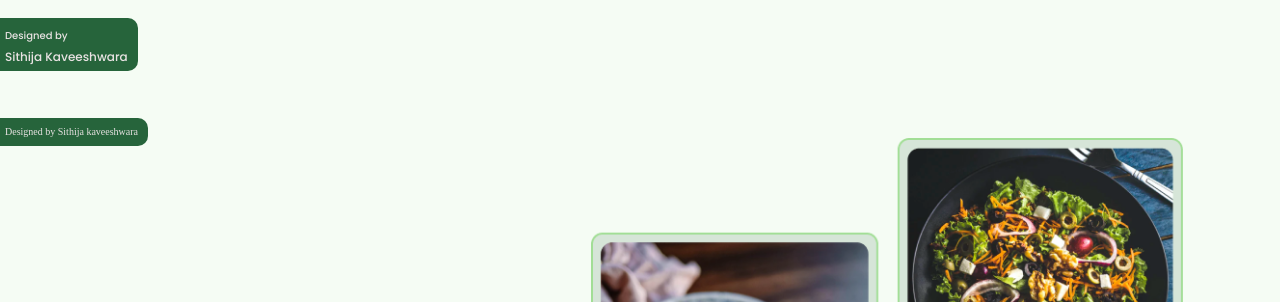
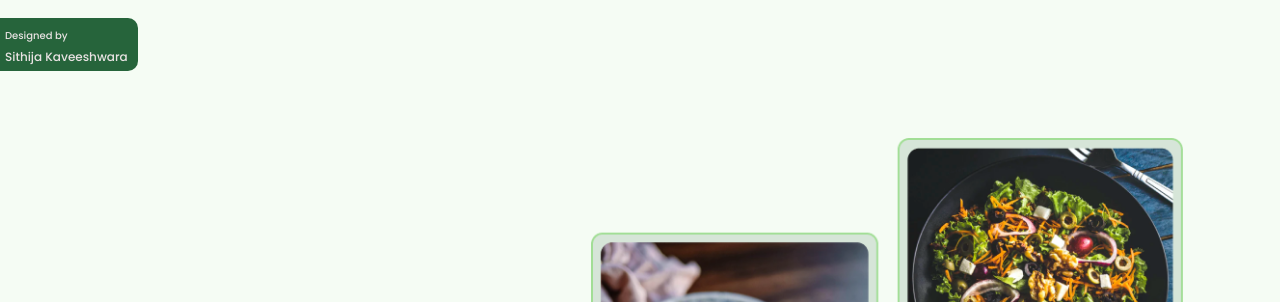
Before and after one commit to sithkavee/shaif-s-cuisine-rec, a plain HTML site: page index.html in a window 1280 px wide. Shown: the part 88-390 px from the top of the page. Drawn offline with nearby package versions, Linux system fonts and the light colour scheme.

Commit message:
Update index.html

```diff
--- a/index.html
+++ b/index.html
@@ -64,7 +64,7 @@
     <small>Designed by</small><br><span>Sithija Kaveeshwara</span>
   </div>
   <section id="hero">
-    <div class="myname">Designed by Sithija kaveeshwara</div>
+
     <div class="container">
       <div class="hero__wrapper">
         <div class="hero__left" data-aos="fade-left">
```
